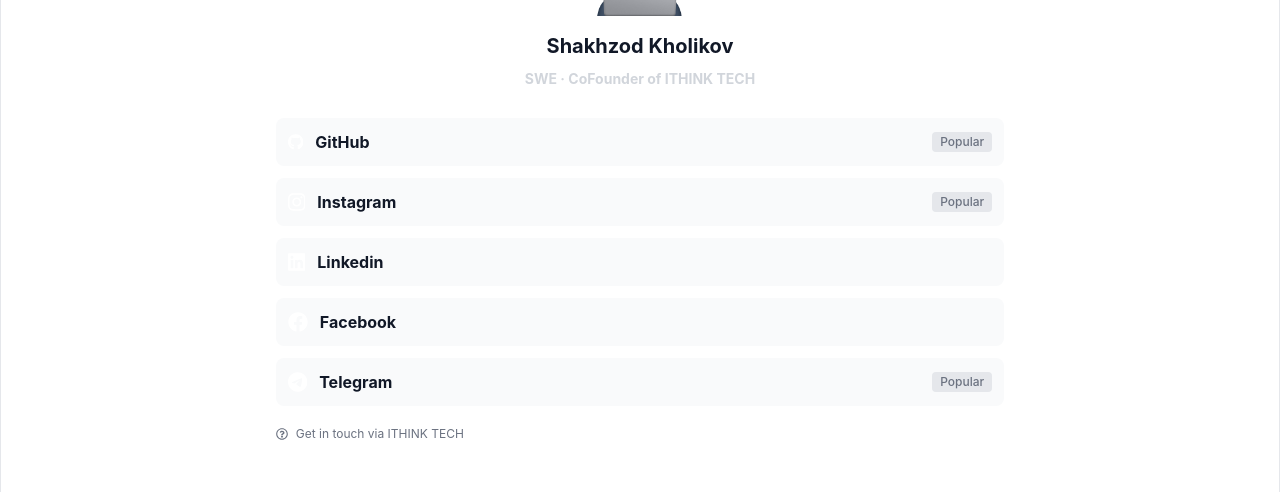
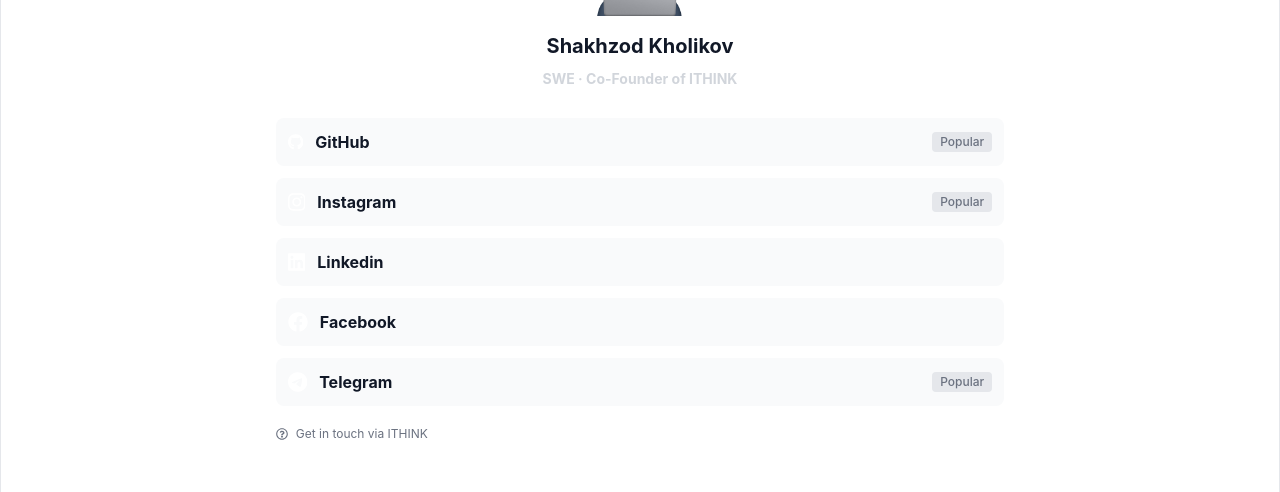
Before and after one commit to shkholikov/URL-KEEPER, a React (Create React App) app: page / in a window 1280 px wide. Shown: the part 145-637 px from the top of the page. Built offline with nearby package versions, Linux system fonts and the light colour scheme.

Commit message:
Change company name.

```diff
--- a/src/App.tsx
+++ b/src/App.tsx
@@ -17,7 +17,7 @@
         </div>
         <div className="flex justify-center mb-4">
           <h5 className="text-sm font-bold leading-none text-gray-300">
-            SWE · CoFounder of ITHINK TECH
+            SWE · Co-Founder of <a href="https://www.ithinktech.uz/">ITHINK</a>
           </h5>
         </div>
         <div className="flex justify-center">
@@ -64,7 +64,7 @@
                     d="M256 8C119.043 8 8 119.083 8 256c0 136.997 111.043 248 248 248s248-111.003 248-248C504 119.083 392.957 8 256 8zm0 448c-110.532 0-200-89.431-200-200 0-110.495 89.472-200 200-200 110.491 0 200 89.471 200 200 0 110.53-89.431 200-200 200zm107.244-255.2c0 67.052-72.421 68.084-72.421 92.863V300c0 6.627-5.373 12-12 12h-45.647c-6.627 0-12-5.373-12-12v-8.659c0-35.745 27.1-50.034 47.579-61.516 17.561-9.845 28.324-16.541 28.324-29.579 0-17.246-21.999-28.693-39.784-28.693-23.189 0-33.894 10.977-48.942 29.969-4.057 5.12-11.46 6.071-16.666 2.124l-27.824-21.098c-5.107-3.872-6.251-11.066-2.644-16.363C184.846 131.491 214.94 112 261.794 112c49.071 0 101.45 38.304 101.45 88.8zM298 368c0 23.159-18.841 42-42 42s-42-18.841-42-42 18.841-42 42-42 42 18.841 42 42z"
                   ></path>
                 </svg>
-                Get in touch via ITHINK TECH
+                Get in touch via ITHINK
               </a>
             </div>
           </div>
```
